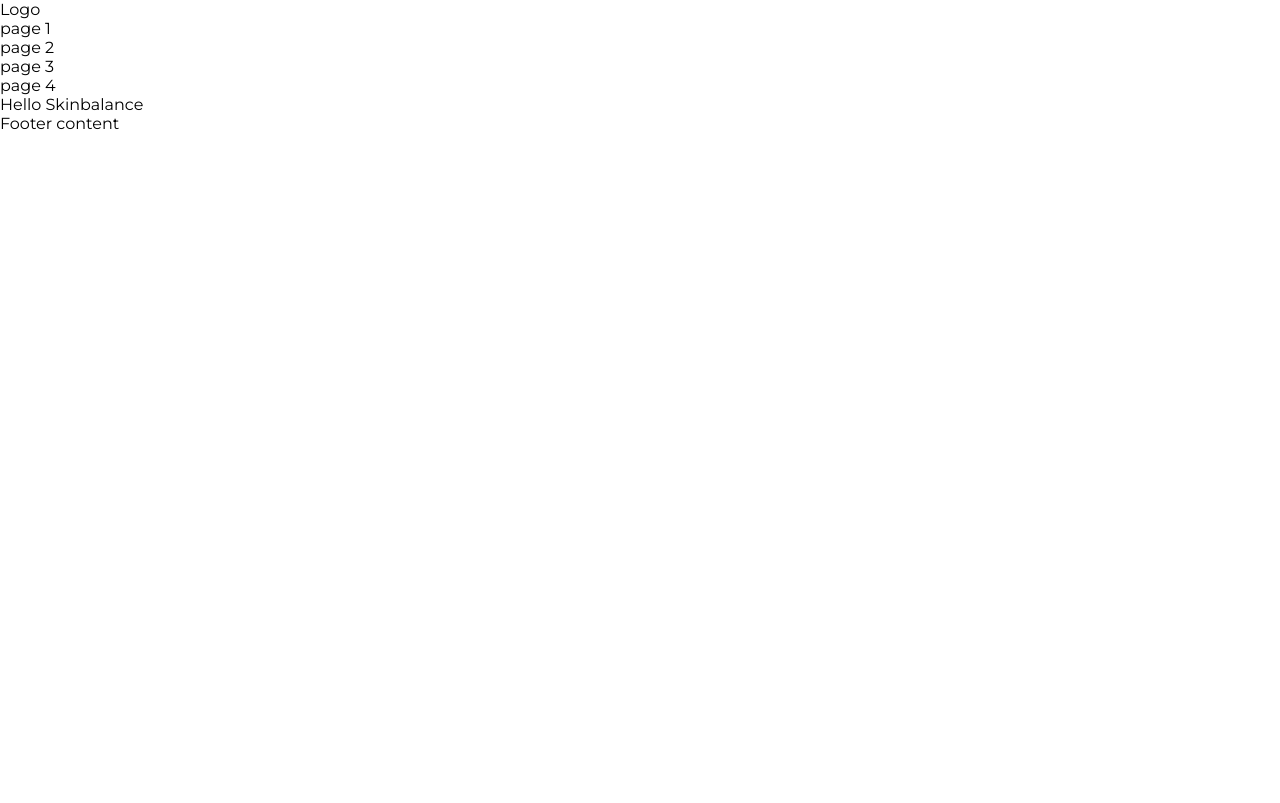
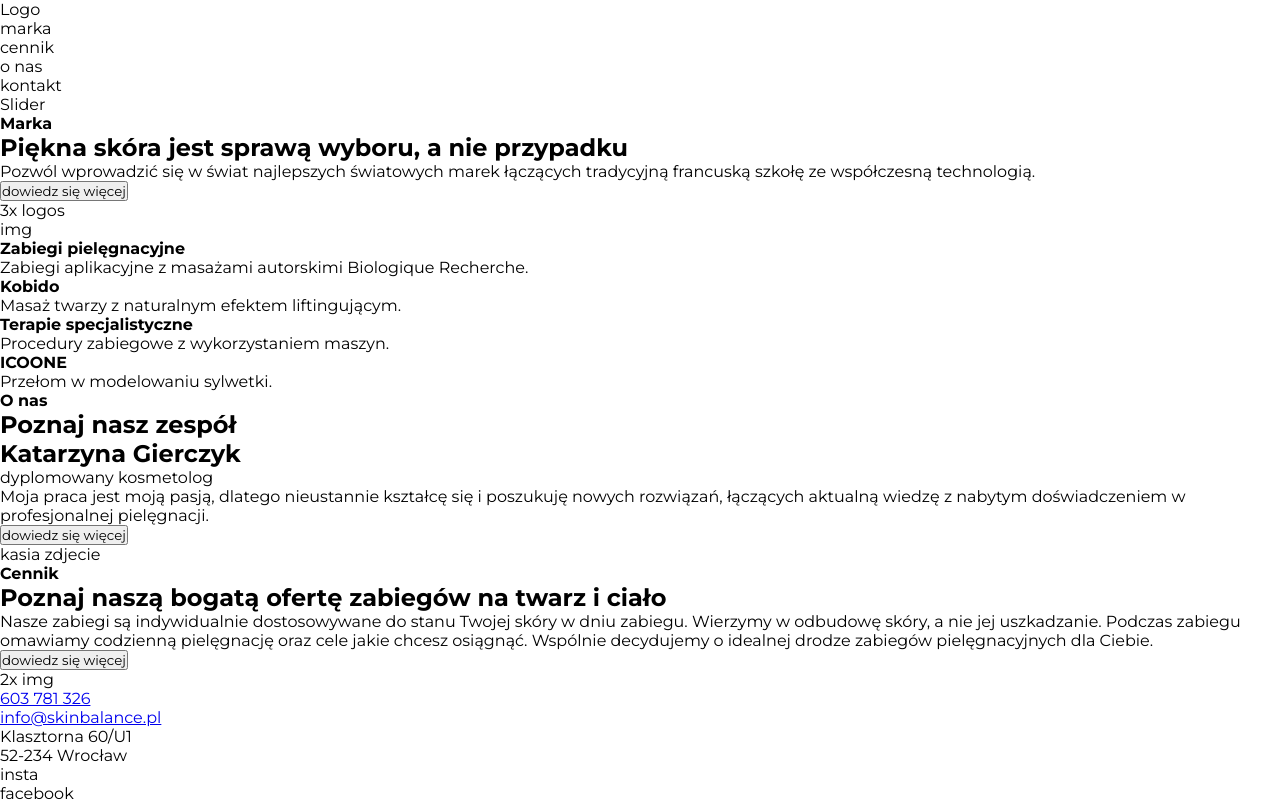
Before and after one commit to nikolasbarwicki/skin-balance, a Gatsby site: page / in a window 1280 px wide. Built offline with nearby package versions, Linux system fonts and the light colour scheme; Gatsby itself is replaced by a stand-in of ours.

Commit message:
Add page content

```diff
--- a/src/assets/styles/GlobalStyles.js
+++ b/src/assets/styles/GlobalStyles.js
@@ -8,7 +8,6 @@ const GlobalStyle = createGlobalStyle`
     *,
     *::before,
     *::after {
-        box-sizing: border-box;
         margin: 0;
         padding: 0;
     }
--- a/src/components/Footer.js
+++ b/src/components/Footer.js
@@ -1,7 +1,26 @@
 import React from "react";
 
 const Footer = () => {
-  return <div>Footer content</div>;
+  return (
+    <footer>
+      <ul>
+        <li>
+          <a href="tel:48603781326">603 781 326</a>
+        </li>
+        <li>
+          <a href="mailto:info@skinbalance.pl">info@skinbalance.pl</a>
+        </li>
+      </ul>
+      <ul>
+        <li>Klasztorna 60/U1</li>
+        <li>52-234 Wrocław</li>
+      </ul>
+      <ul>
+        <li>insta</li>
+        <li>facebook</li>
+      </ul>
+    </footer>
+  );
 };
 
 export default Footer;
--- a/src/components/Navigation.js
+++ b/src/components/Navigation.js
@@ -4,10 +4,10 @@ const Navigation = () => {
   return (
     <nav>
       <ul>
-        <li>page 1</li>
-        <li>page 2</li>
-        <li>page 3</li>
-        <li>page 4</li>
+        <li>marka</li>
+        <li>cennik</li>
+        <li>o nas</li>
+        <li>kontakt</li>
       </ul>
     </nav>
   );
--- a/src/components/layout.js
+++ b/src/components/layout.js
@@ -7,7 +7,7 @@ const MainLayout = ({ children }) => (
   <>
     <GlobalStyles />
     <Header />
-    {children}
+    <main>{children}</main>
     <Footer />
   </>
 );
--- a/src/pages/index.js
+++ b/src/pages/index.js
@@ -2,9 +2,80 @@ import React from "react";
 import Layout from "../components/Layout";
 
 const IndexPage = () => (
-  <div>
-    <Layout>Hello Skinbalance</Layout>
-  </div>
+  <Layout>
+    <section>Slider</section>
+    <section>
+      <div>
+        <h4>Marka</h4>
+        <h2>Piękna skóra jest sprawą wyboru, a nie przypadku</h2>
+        <p>
+          Pozwól wprowadzić się w świat najlepszych światowych marek łączących
+          tradycyjną francuską szkołę ze współczesną technologią.
+        </p>
+        <button>dowiedz się więcej</button>
+      </div>
+      <div>3x logos</div>
+    </section>
+
+    <section>
+      <div>img</div>
+      <div>
+        <a>
+          <h4>Zabiegi pielęgnacyjne</h4>
+          <span>
+            Zabiegi aplikacyjne z masażami autorskimi Biologique Recherche.
+          </span>
+        </a>
+        <a>
+          <h4>Kobido</h4>
+          <span>Masaż twarzy z naturalnym efektem liftingującym.</span>
+        </a>
+        <a>
+          <h4>Terapie specjalistyczne</h4>
+          <span>Procedury zabiegowe z wykorzystaniem maszyn.</span>
+        </a>
+        <a>
+          <h4>ICOONE</h4>
+          <span>Przełom w modelowaniu sylwetki.</span>
+        </a>
+      </div>
+    </section>
+
+    <section>
+      <div>
+        <h4>O nas</h4>
+        <h2>Poznaj nasz zespół</h2>
+        <div>
+          <h2>Katarzyna Gierczyk</h2>
+          <span>dyplomowany kosmetolog</span>
+          <br />
+          <p>
+            Moja praca jest moją pasją, dlatego nieustannie kształcę się i
+            poszukuję nowych rozwiązań, łączących aktualną wiedzę z nabytym
+            doświadczeniem w profesjonalnej pielęgnacji.
+          </p>
+          <button>dowiedz się więcej</button>
+        </div>
+      </div>
+      <div>kasia zdjecie</div>
+    </section>
+
+    <section>
+      <div>
+        <h4>Cennik</h4>
+        <h2>Poznaj naszą bogatą ofertę zabiegów na twarz i ciało</h2>
+        <p>
+          Nasze zabiegi są indywidualnie dostosowywane do stanu Twojej skóry w
+          dniu zabiegu. Wierzymy w odbudowę skóry, a nie jej uszkadzanie.
+          Podczas zabiegu omawiamy codzienną pielęgnację oraz cele jakie chcesz
+          osiągnąć. Wspólnie decydujemy o idealnej drodze zabiegów
+          pielęgnacyjnych dla Ciebie.
+        </p>
+        <button>dowiedz się więcej</button>
+      </div>
+      <div>2x img</div>
+    </section>
+  </Layout>
 );
 
 export default IndexPage;
```
Also changed, not shown: src/pages/about.js (added, +37 -0 lines), src/pages/brand.js (added, +100 -0 lines), src/pages/contact.js (added, +34 -0 lines), src/pages/treatments.js (added, +29 -0 lines).
